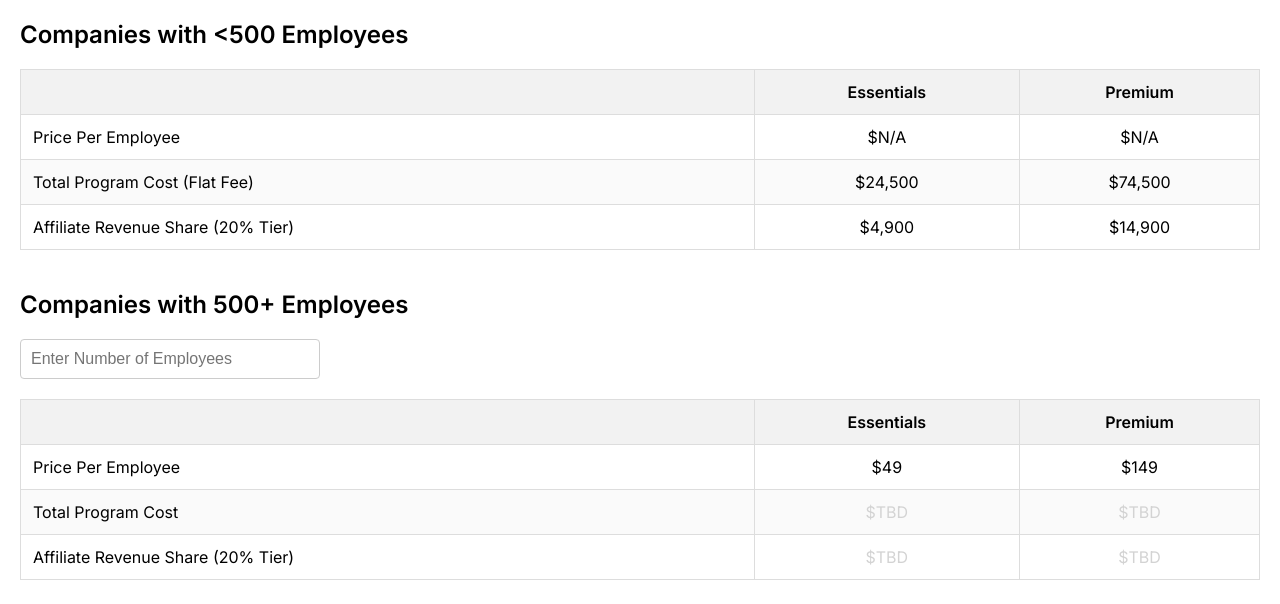
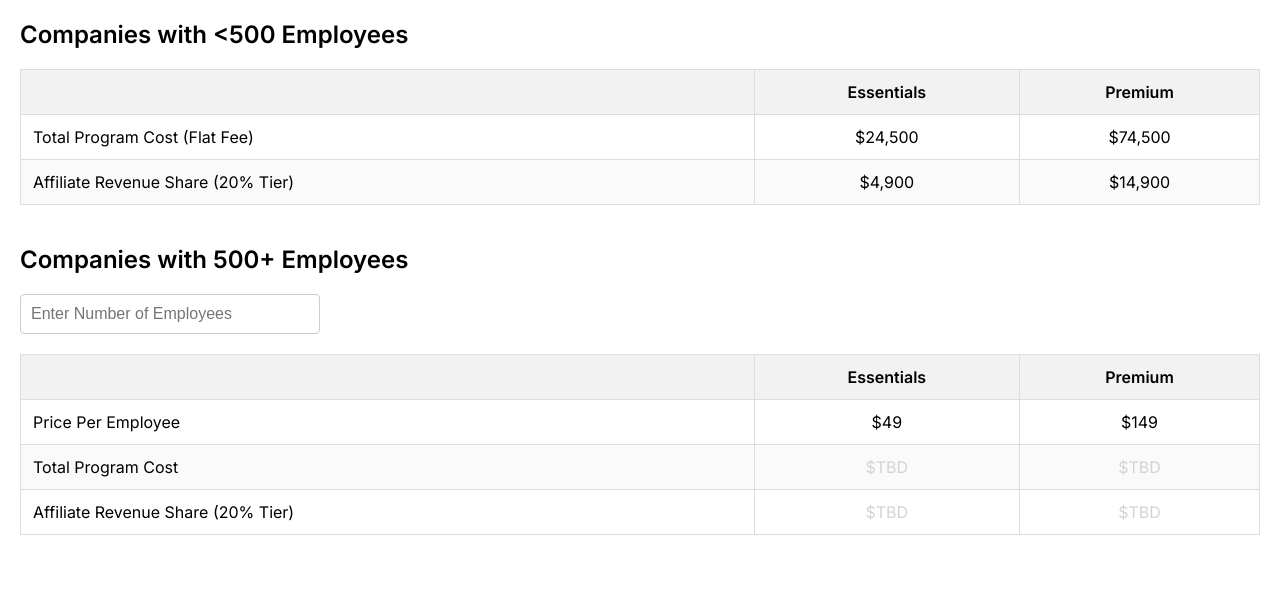
Before and after one commit to dkaiser85/AFFRevenue, a plain HTML site: page index.html in a window 1280 px wide. Drawn offline with Linux system fonts and the light colour scheme.

Commit message:
Update index.html

```diff
--- a/index.html
+++ b/index.html
@@ -138,11 +138,7 @@
                         </tr>
                     </thead>
                     <tbody>
-                        <tr>
-                            <td>Price Per Employee</td>
-                            <td>$N/A</td>
-                            <td>$N/A</td>
-                        </tr>
+
                         <tr>
                             <td>Total Program Cost (Flat Fee)</td>
                             <td>$24,500</td>
```
